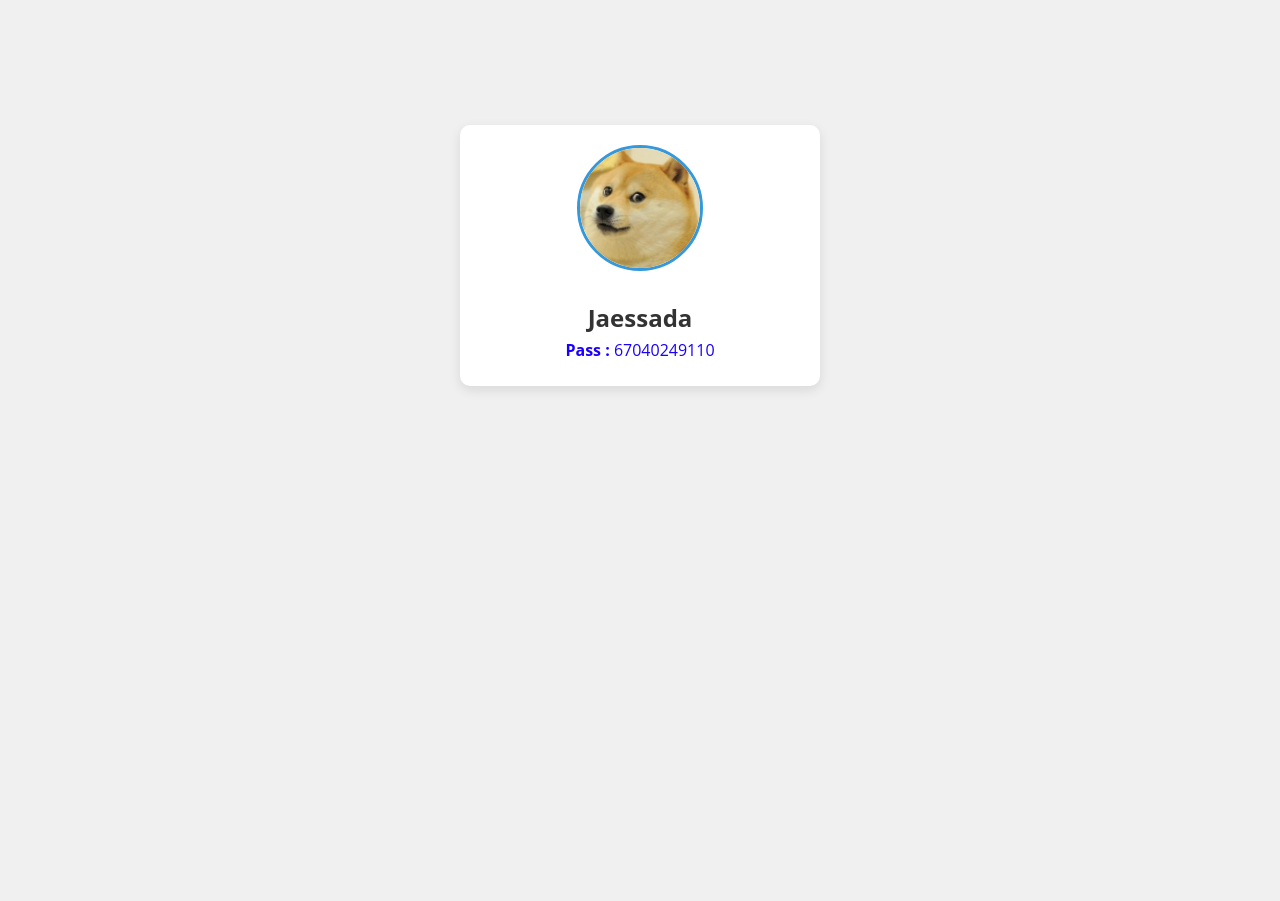
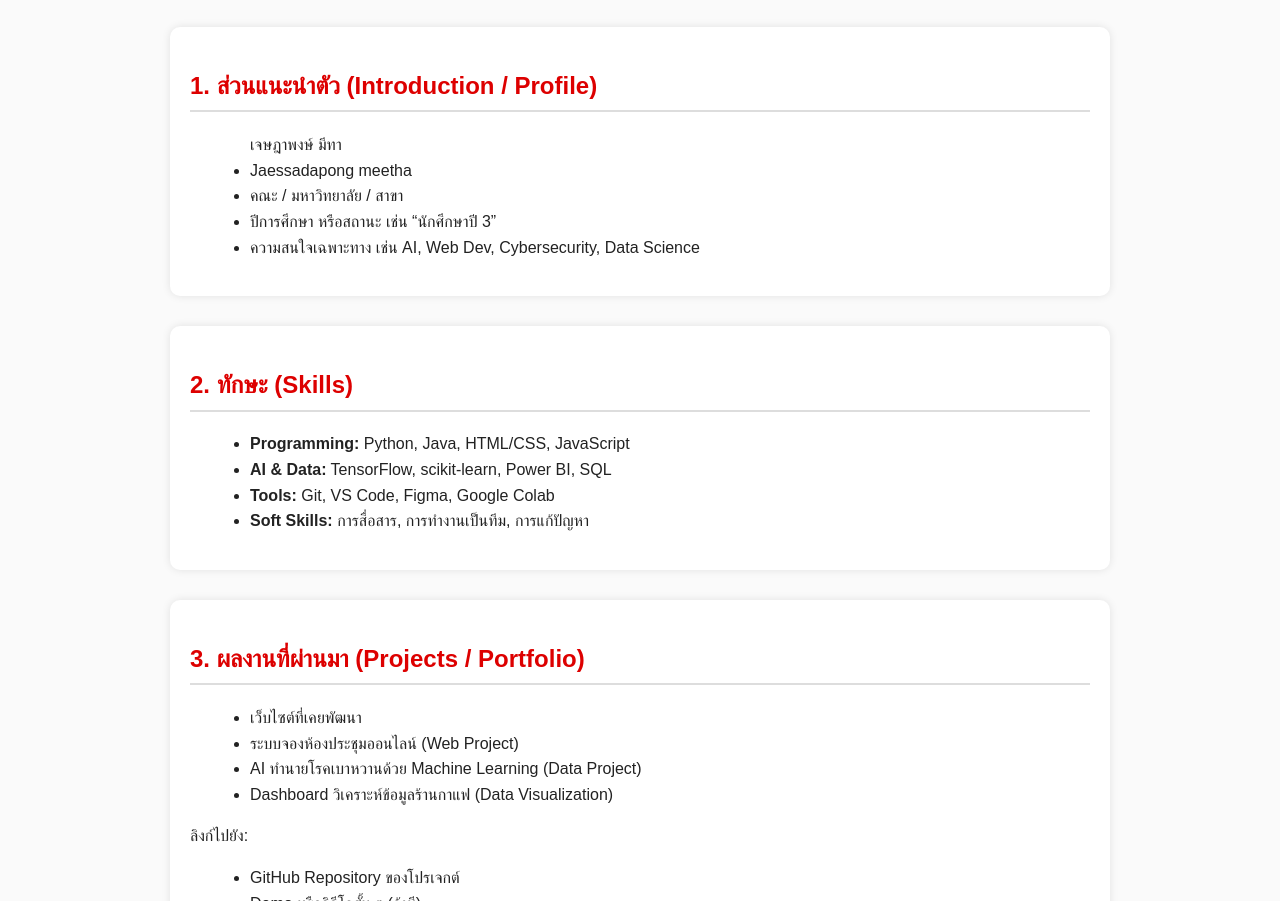
Before and after one commit to Jaessada/Jaessada.github.io, a plain HTML site: page index.html in a window 1280 px wide. Shown: the part 145-1046 px from the top of the page. Before the commit the page ends 800 px from the top, so only its background shows below. Drawn offline with Linux system fonts and the light colour scheme.

Commit message:
Update index.html

```diff
--- a/index.html
+++ b/index.html
@@ -1,50 +1,129 @@
 <!DOCTYPE html>
 <html lang="th">
 <head>
-  <meta charset="UTF-8" />
-  <title>โปรไฟล์ของคุณ</title>
+    <meta charset="UTF-8">
+    <meta name="viewport" content="width=device-width, initial-scale=1.0">
+    <title>MYGitHub.io</title>
     <style>
         body {
-      font-family: 'Open Sans', sans-serif;
-      background: #f0f0f0;
-      display: flex; justify-content: center; align-items: center;
-      height: 100vh; margin: 0;
+            font-family: "Prompt", sans-serif;
+            background-color: #fafafa;
+            color: #222;
+            line-height: 1.6;
+            margin: 0;
+            padding: 0;
         }
-    .profile-card {
-      background: #fff;
-      width: 320px;
+        header {
+            background-color: #222;
+            color: white;
+            text-align: center;
+            padding: 1.5em 0;
+        }
+        section {
+            max-width: 900px;
+            margin: 30px auto;
             padding: 20px;
+            background: white;
             border-radius: 10px;
-      box-shadow: 0 4px 12px rgba(0, 0, 0, 0.1);
+            box-shadow: 0 0 8px rgba(0,0,0,0.1);
+        }
+        h2 {
+            color: #d00;
+            border-bottom: 2px solid #ddd;
+            padding-bottom: 5px;
+        }
+        ul {
+            margin-left: 20px;
+        }
+        .highlight {
+            color: #d00;
+        }
+        footer {
             text-align: center;
-    }
-    .profile-card img {
-      width: 120px;
-      height: 120px;
-      border-radius: 50%;
-      object-fit: cover;
-      border: 3px solid #3498db;
-      margin-bottom: 15px;
-    }
-    .profile-card h2 {
-      margin: 10px 0 5px;
-      font-size: 24px;
-      color: #333333;
-    }
-    .profile-card p {
-      margin: 5px 0;
-      font-size: 16px;
-      color: #1900ff;
+            padding: 20px;
+            color: #555;
         }
     </style>
 </head>
 <body>
 
-  <div class="profile-card">
-    <img src="4t0m5.jpg" alt="." />
-    <h2>Jaessada</h2>
-    <p><strong>Pass :</strong> 67040249110</p>
-  </div>
+<header>
+    <h1>Jaessadapong meetha Profile</h1>
+</header>
+
+<section>
+    <h2>1. ส่วนแนะนำตัว (Introduction / Profile)</h2>
+    <ul>
+        <img src=""
+        <li>เจษฎาพงษ์ มีทา</li>
+        <li>Jaessadapong meetha</li>
+        <li>คณะ / มหาวิทยาลัย / สาขา</li>
+        <li>ปีการศึกษา หรือสถานะ เช่น “นักศึกษาปี 3”</li>
+        <li>ความสนใจเฉพาะทาง เช่น AI, Web Dev, Cybersecurity, Data Science</li>
+    </ul>
+</section>
+
+<section>
+    <h2>2. ทักษะ (Skills)</h2>
+    <ul>
+        <li><strong>Programming:</strong> Python, Java, HTML/CSS, JavaScript</li>
+        <li><strong>AI & Data:</strong> TensorFlow, scikit-learn, Power BI, SQL</li>
+        <li><strong>Tools:</strong> Git, VS Code, Figma, Google Colab</li>
+        <li><strong>Soft Skills:</strong> การสื่อสาร, การทำงานเป็นทีม, การแก้ปัญหา</li>
+    </ul>
+</section>
+
+<section>
+    <h2>3. ผลงานที่ผ่านมา (Projects / Portfolio)</h2>
+    <ul>
+        <li>เว็บไซต์ที่เคยพัฒนา</li>
+        <li>ระบบจองห้องประชุมออนไลน์ (Web Project)</li>
+        <li>AI ทำนายโรคเบาหวานด้วย Machine Learning (Data Project)</li>
+        <li>Dashboard วิเคราะห์ข้อมูลร้านกาแฟ (Data Visualization)</li>
+    </ul>
+    <p>ลิงก์ไปยัง:
+        <ul>
+            <li>GitHub Repository ของโปรเจกต์</li>
+            <li>Demo หรือวิดีโอสั้น ๆ (ถ้ามี)</li>
+            <li>ภาพ Screenshot สวย ๆ 1–2 รูป</li>
+        </ul>
+    </p>
+</section>
+
+<section>
+    <h2>4. การศึกษา (Education)</h2>
+    <p>คณะวิทยาศาสตร์ สาขาวิทยาการคอมพิวเตอร์<br>
+       มหาวิทยาลัยราชภัฏอุดรธานี<br>
+       2566 – ปัจจุบัน</p>
+</section>
+
+<section>
+    <h2>5. กิจกรรมและผลงานอื่น ๆ (Activities / Achievements)</h2>
+    <ul>
+        <li>ผู้เข้าร่วมอบรม “AI for Beginners by Microsoft”</li>
+        <li>เข้าร่วมแข่งขัน UDRU Hackathon 2025</li>
+        <li>ได้รับรางวัลชนะเลิศโครงงานด้าน IoT</li>
+    </ul>
+</section>
+
+<section>
+    <h2>6. ติดต่อ (Contact)</h2>
+    <p>
+        <strong>Email:</strong> student@example.com<br>
+        <strong>GitHub:</strong> <a href="https://github.com/username" target="_blank">github.com/username</a><br>
+        <strong>LinkedIn:</strong> <a href="#" target="_blank">LinkedIn Profile</a><br>
+        จังหวัดอุดรธานี
+    </p>
+</section>
+
+<section>
+    <h2>7. องค์ประกอบเสริม (Career Interest)</h2>
+    <p>เป้าหมายในอนาคต เช่น นักพัฒนา AI Engineer, Full Stack Developer หรือ Data Scientist</p>
+</section>
+
+<footer>
+    <p>© 2025 Student Portfolio | Created for GitHub.io</p>
+</footer>
 
 </body>
 </html>
```
Lines whose indentation alone changed are shown as unchanged.
